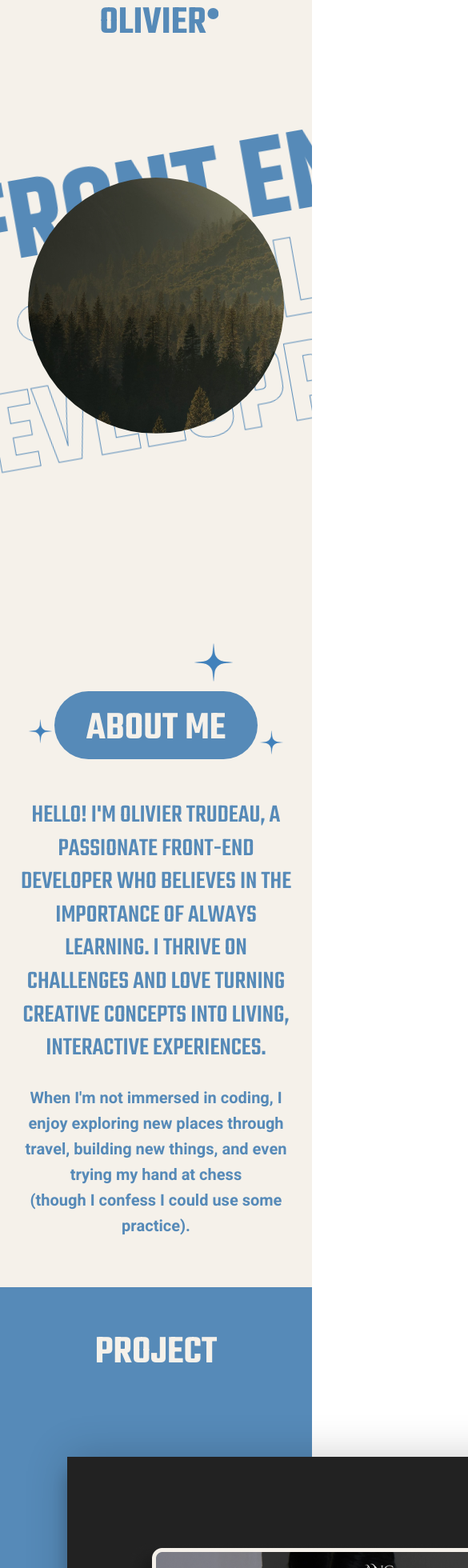
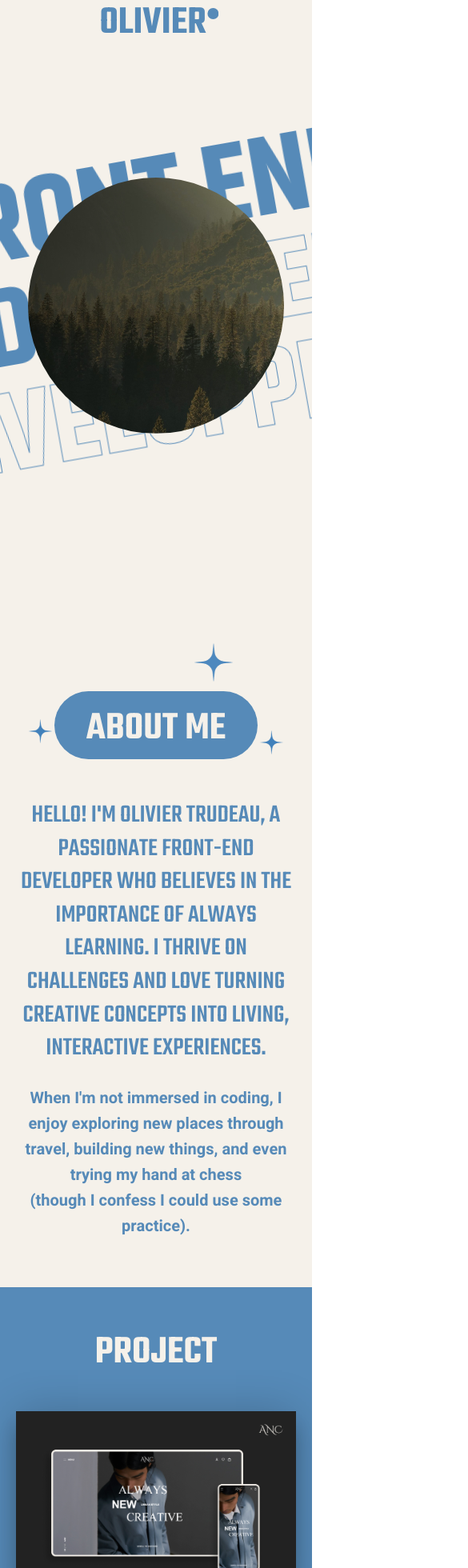
Before and after one commit to Berserk29/portfolio, a React (Vite) app: page / in a window 390 px wide. Shown: the part 40-2000 px from the top of the page at 80% size, 585 px wide, since content can reach past the window. Built offline with nearby package versions, Linux system fonts and the light colour scheme.

Commit message:
Added useMemo on the marqueText to not render typo all the time, created projectCardTouch component

```diff
--- a/src/App.jsx
+++ b/src/App.jsx
@@ -22,7 +22,7 @@ function App() {
       <Header/>
       <AboutSection ref={aboutRef}/>
       <ProjectSection ref={projectRef}/>
-      <SkillSection />
+      {/* <SkillSection /> */}
       <EmailSection/>
       <Footer ref={[projectRef, aboutRef]}/>
     </>
--- a/src/component/marqueeText/marqueeText.component.jsx
+++ b/src/component/marqueeText/marqueeText.component.jsx
@@ -1,4 +1,5 @@
 import { useState, useEffect} from "react";
+import { useMemo } from "react";
 
 import { FlexContainer, TextContainer, Circle, CircleT } from "./marqueeText.styled";
 import Typo, { TypoType } from "../typo/typo.component";
@@ -13,6 +14,10 @@ const MarqueeText = ({props, animationSpeed}) => {
     const reverseLogic = (element) => isReverse ? -element : element
     const calculLogic = (element) => isReverse ? element <= -marqueeSize : element >= marqueeSize
 
+
+    useEffect(() => {
+        let animationFrameId;
+
         const updateDistances = () => {
 
             const newDistanceFn = (prevDistance) => {
@@ -23,9 +28,6 @@ const MarqueeText = ({props, animationSpeed}) => {
             setDistance1((prevDistance1) => newDistanceFn(prevDistance1))
             setDistance2((prevDistance2) => newDistanceFn(prevDistance2))
         };
-
-    useEffect(() => {
-        let animationFrameId;
 
         const animate = () => {
             updateDistances();
@@ -53,13 +55,16 @@ const MarqueeText = ({props, animationSpeed}) => {
         </>
     )
 
+    // useMemo -> To not render the typo component if colorArr do not change
+    const memoTypo = (colorArr) => useMemo(() => typoLine(colorArr), [colorArr])
+
     return (
         <FlexContainer>
             <TextContainer style={{transform: `translate3d(${distance1}px,0px,0px)`}}>
-                {typoLine(colorArr1)}
+                {memoTypo(colorArr1)}
             </TextContainer>
             <TextContainer style={{transform: `translate3d(${distance2}px,0px,0px)`}}>
-                {typoLine(colorArr2)}
+                {memoTypo(colorArr2)}
             </TextContainer>
         </FlexContainer>
 
--- /dev/null
+++ b/src/component/projectCardTouch/projectCardTouch.component.jsx
@@ -0,0 +1,22 @@
+import { CardImg, TextContainer, FirstText, Container } from "./projectCardTouch.styled";
+import Typo, {TypoType} from "../typo/typo.component";
+
+const ProjectCardTouch = ({props, justify}) => {
+    const { image, projectName, description, time, textMarqueeArr, isMarqueeForward, link} = props;
+
+
+    return (
+        <Container justify={justify}>
+            <CardImg image={image}></CardImg>
+            <TextContainer >
+                <FirstText>
+                    <Typo type={TypoType.Headline4P} color="var(--color-cream)">{projectName}</Typo>
+                    <Typo type={TypoType.Text3} color="var(--color-cream)">{description}</Typo>
+                </FirstText>
+                <Typo type={TypoType.Text3} color="var(--color-cream)">{time}</Typo>
+            </TextContainer>
+        </Container>
+    )
+}
+
+export default ProjectCardTouch;
--- /dev/null
+++ b/src/component/projectCardTouch/projectCardTouch.styled.jsx
@@ -0,0 +1,52 @@
+import styled from "styled-components";
+import mediaQuery from "../../helper/mediaQuery";
+
+export const Container = styled.div`
+    perspective: 1000px;
+    width: 100%;
+    height: auto;
+    display: flex;
+    flex-direction: column;
+    align-items: ${props => props.justify};
+    gap: 2rem;
+    z-index: 2;
+    padding: 0 4rem;
+    @media ${mediaQuery.styledSmTablet} {
+        padding: 0 2rem;
+    }
+`
+
+export const CardImg = styled.div`
+    width: 100%;
+    max-width: 70rem;
+    aspect-ratio: 1.52 / 1;
+    cursor: pointer;
+    background-image: url(${props => props.image});
+    background-position: center;
+    background-size: cover;
+    box-shadow: 0 20px 20px rgba(0, 0, 0, 0.2), 0px 0px 50px rgba(0, 0, 0, 0.2);
+    display: flex;
+    align-items: center;
+    justify-content: center;
+`
+
+export const TextContainer = styled.div`
+    display: flex;
+    transition: transform .4s ease-out;
+    width: 100%;
+    max-width: 70rem;
+    justify-content: space-between;
+    align-items: flex-end;
+    padding: 3.2rem 0 2.6rem 0;
+    border-top: 1px solid var(--color-cream);
+    border-bottom: 1px solid var(--color-cream);
+    @media ${mediaQuery.styledMobile} {
+        padding: 2.2rem 0 1.6rem 0;
+    }
+`
+
+export const FirstText = styled.div`
+    display: flex;
+    gap: 1.4rem;
+    align-items: flex-end;
+`
--- a/src/component/typo/typo.component.jsx
+++ b/src/component/typo/typo.component.jsx
@@ -1,4 +1,5 @@
 import * as Styled from './typo.styled'
+import { useMemo } from 'react';
 
 export const TypoType = {
     GiantHeadline: 'GiantHeadline',
@@ -18,7 +19,9 @@ export const TypoType = {
 }
 
 const Typo = ({children, type, color = 'var(--color-primary)'}) => {
-    const StyledComponent = Styled[TypoType[type]];
+    const StyledComponent = useMemo(() => Styled[TypoType[type]]);
+
+    console.log('djfl')
 
     return (
         <StyledComponent color={color}>{children}</StyledComponent>
--- a/src/component/typo/typo.styled.jsx
+++ b/src/component/typo/typo.styled.jsx
@@ -79,6 +79,12 @@ export const Headline4 = styled.h3`
 
 export const Headline4P = styled(Headline4)`
     line-height: 4rem;
+    @media ${mediaQuery.styledTablet} {
+        line-height: 3rem;
+    }
+    @media ${mediaQuery.styledMobile} {
+        line-height: 2.3rem;
+    }
 `
 
 export const Headline5 = styled.h4`
@@ -133,6 +139,12 @@ export const Text3 = styled.p`
    line-height: 100%;
    white-space: pre-line;
    text-transform: none;
+   @media ${mediaQuery.styledTablet} {
+        font-size: 2rem;
+   }
+   @media ${mediaQuery.styledMobile} {
+        font-size: 1.6rem;
+   }
 `
 
 export const Text4 = styled.p`
--- a/src/section/projectSection/projectSection.component.jsx
+++ b/src/section/projectSection/projectSection.component.jsx
@@ -1,16 +1,27 @@
 import { forwardRef } from "react";
+import { useMediaQuery } from "react-responsive";
+import mediaQuery from "../../helper/mediaQuery";
 
 import { ProjectContainer, CardContainer } from "./projectSection.styled";
 import Typo, { TypoType } from "../../component/typo/typo.component";
 import ProjectCard from "../../component/projectCard/projectCard.component";
 import { projectCardArr } from "./projectSection.data";
+import ProjectCardTouch from "../../component/projectCardTouch/projectCardTouch.component";
 
 const ProjectSection = forwardRef(({props},ref) => {
+    const isTablet = useMediaQuery(mediaQuery.useTablet)
+    const hasTouchscreen = navigator.maxTouchPoints > 0 || navigator.msMaxTouchPoints > 0;
+
     return (
         <ProjectContainer ref={ref}>
             <Typo type={TypoType.Headline2} color="var(--color-cream)">Project</Typo>
             <CardContainer>
-                {projectCardArr.map((el,i) => <ProjectCard key={i} justify={ i % 2 === 0 ? 'flex-start' : 'flex-end'} props={el}/>)}
+                {projectCardArr.map((el,i) => (
+                    isTablet || hasTouchscreen ?
+                    <ProjectCardTouch key={i} justify={ i % 2 === 0 ? 'flex-start' : 'flex-end'} props={el}/>
+                    :
+                    <ProjectCard key={i} justify={ i % 2 === 0 ? 'flex-start' : 'flex-end'} props={el}/>
+                ))}
             </CardContainer>
         </ProjectContainer>
     )
```
Lines whose indentation alone changed are shown as unchanged.
